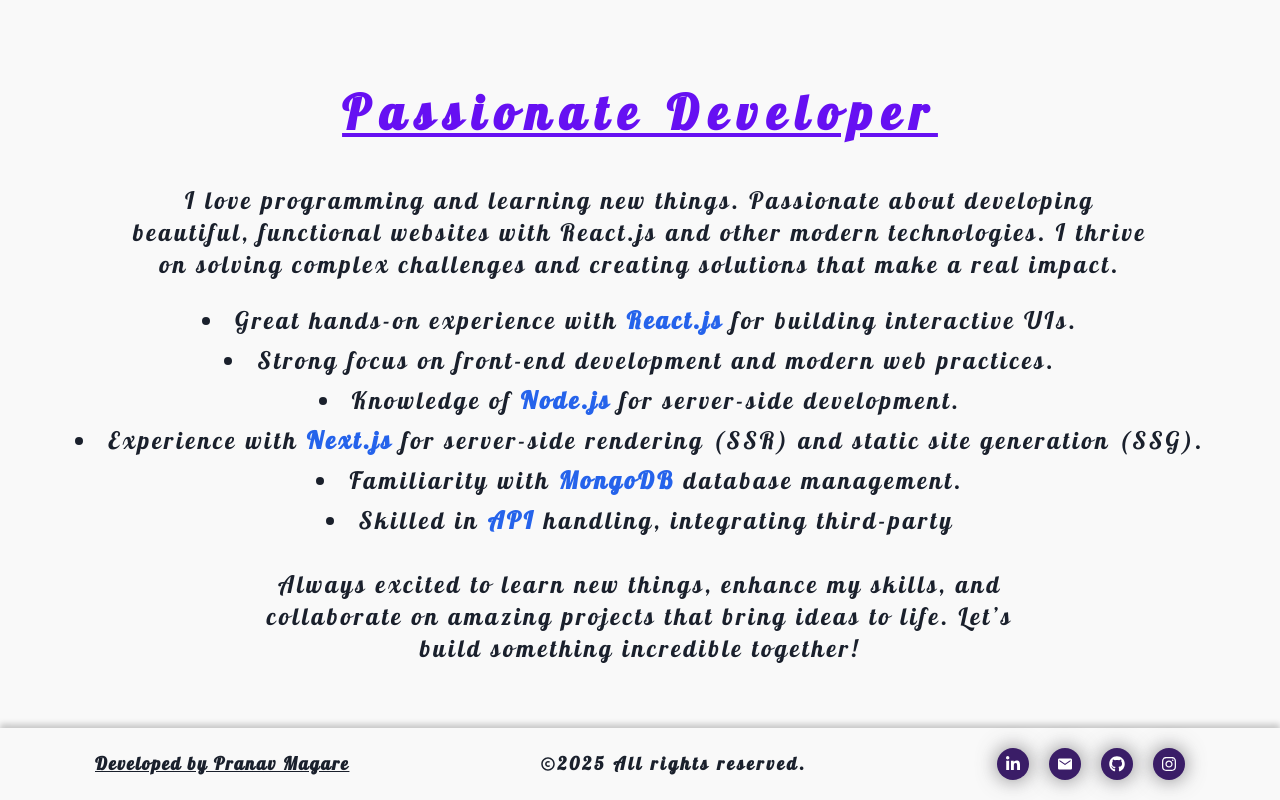
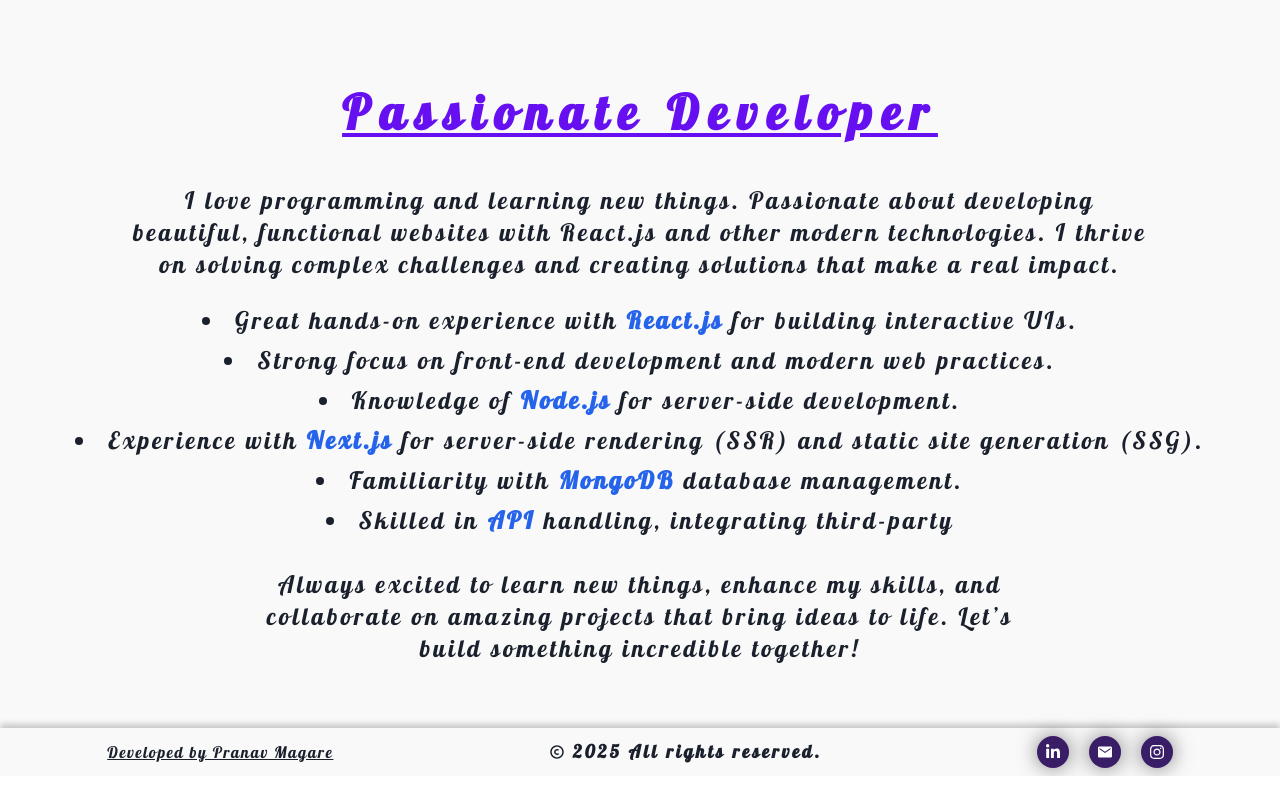
Before and after one commit to VickyDevlo/portfolio, a React (Vite) app: page / in a window 1280 px wide. Shown: the part 560-1360 px from the top of the page. After the commit the page ends 1336 px from the top, so only its background shows below. Built offline with nearby package versions, Linux system fonts and the light colour scheme.

Commit message:
changes done

```diff
--- a/src/components/footer/Footer.jsx
+++ b/src/components/footer/Footer.jsx
@@ -7,12 +7,12 @@ const Footer = () => {
 
   return (
     <div className="top-shadow">
-      <div className="container mx-auto w-full flex flex-col md:flex-row justify-around items-center py-5">
-        <p className="hidden md:block md:text-lg font-semibold tracking-widest underline">
+      <div className="container mx-auto w-full flex max-md:flex-col-reverse flex-col md:flex-row justify-around items-center py-2">
+        <p className="hidden md:block tracking-widest underline">
           Developed by Pranav Magare
         </p>
-        <div className="flex items-center text-sm md:text-lg font-semibold tracking-[3px]">
-          <CgCopyright />
+        <div className="flex max-md:mt-3 items-center text-sm md:text-lg font-semibold tracking-[3px]">
+          <CgCopyright /> &nbsp;
           {currentYear} All rights reserved.
         </div>
         <SocialLinks bgColor={"bg-[#3a1d67]"} textColor={"text-white"} />
--- a/src/components/header/Header.jsx
+++ b/src/components/header/Header.jsx
@@ -29,7 +29,7 @@ const Header = () => {
         className={`w-full md:h-16 h-10 flex justify-center items-center px-4`}
       >
         <Logo />
-        <div className="container flex items-center md:justify-center px-4 py-2">
+        <div className="container flex items-center md:justify-center px-4">
           <nav>
             <ul
               className={`md:flex md:items-center gap-12  ${
--- a/src/config/socialLinks.js
+++ b/src/config/socialLinks.js
@@ -11,11 +11,11 @@ export const socialLinks = [
     icon: IoMdMail,
     path: "mailto:pranavmagare3011@gmail.com",
   },
-  {
-    handler: "gitHub",
-    icon: FaGithub,
-    path: "https://github.com/VickyDevlo",
-  },
+  // {
+  //   handler: "gitHub",
+  //   icon: FaGithub,
+  //   path: "https://github.com/VickyDevlo",
+  // },
   {
     handler: "instagram",
     icon: FaInstagram,
--- a/src/shared/socialLinks/SocialLinks.jsx
+++ b/src/shared/socialLinks/SocialLinks.jsx
@@ -4,7 +4,7 @@ import { Link } from "react-router-dom";
 
 export const SocialLinks = ({ bgColor, textColor }) => {
   return (
-    <div className="flex gap-5 md:gap-5 mt-3 md:mt-0">
+    <div className="flex gap-5">
       {socialLinks.map((links, i) => (
         <Link
           to={links.path}
--- a/tailwind.config.js
+++ b/tailwind.config.js
@@ -1,9 +1,6 @@
 /** @type {import('tailwindcss').Config} */
 export default {
-  content: [
-    "./index.html",
-    "./src/**/*.{js,ts,jsx,tsx}",
-  ],
+  content: ["./index.html", "./src/**/*.{js,ts,jsx,tsx}"],
   theme: {
     extend: {
       colors: {
@@ -15,4 +12,4 @@ export default {
     },
   },
   plugins: [],
-}
+};
```
